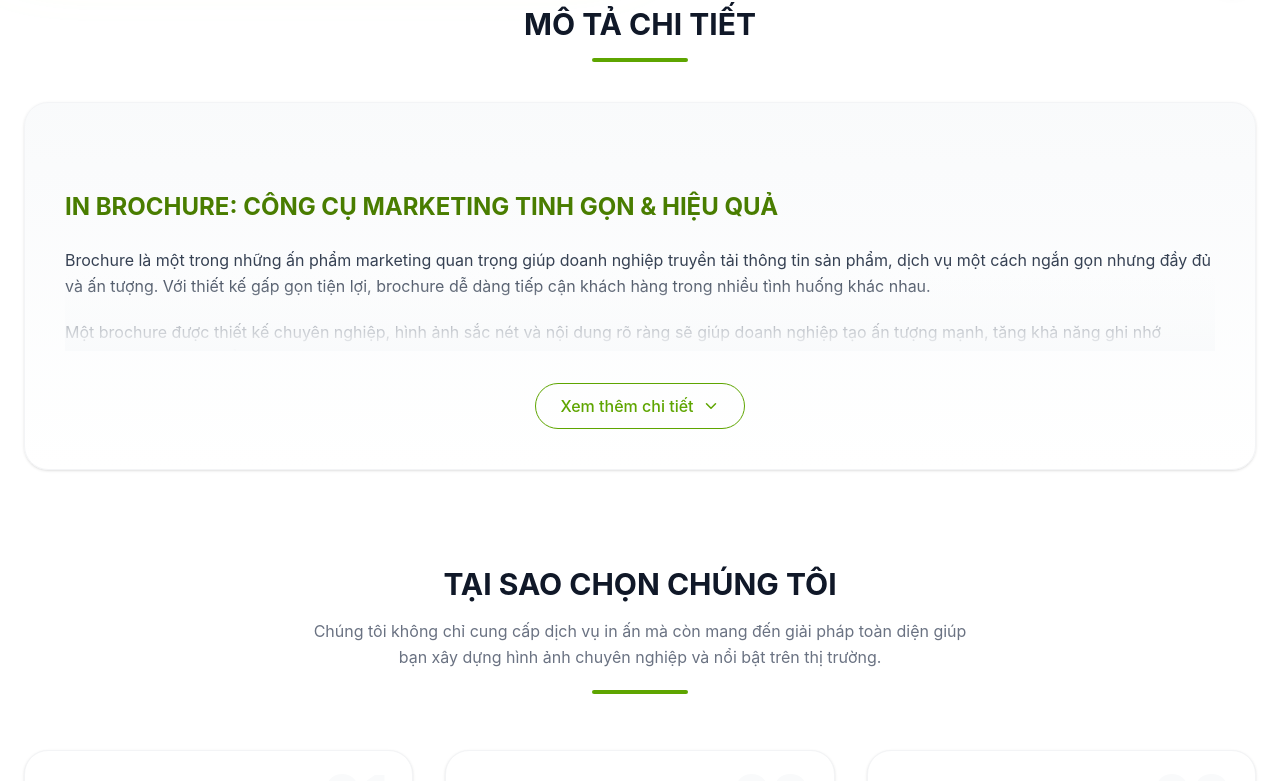
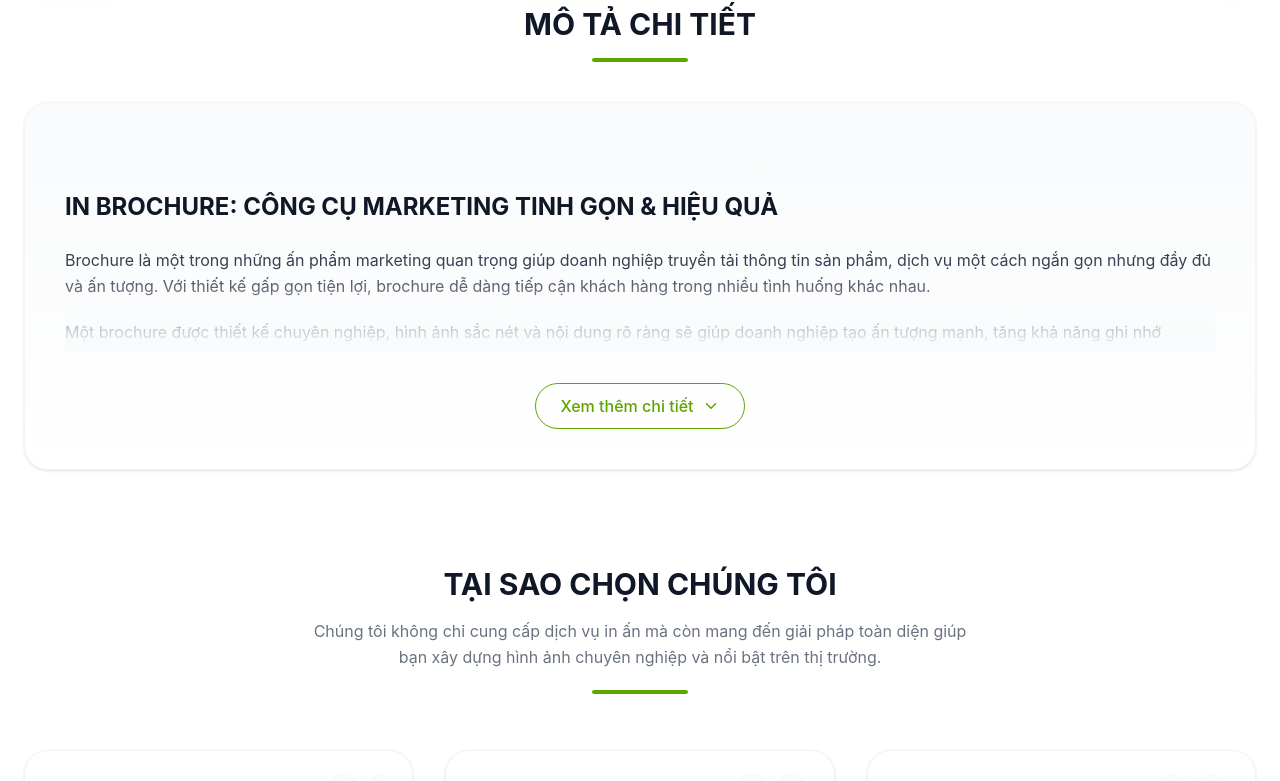
Before and after one commit to nhutdong143257/NKMOCPHAT, a React (Vite) app: page /dich-vu/in-brochure in a window 1280 px wide. Shown: the part 792-1573 px from the top of the page. Built offline with nearby package versions, Linux system fonts and the light colour scheme; no server answers; the database is empty.

Commit message:
Update Product Page 1.2

```diff
--- a/src/components/ServiceDescription.jsx
+++ b/src/components/ServiceDescription.jsx
@@ -22,7 +22,7 @@ const ServiceDescription = ({ slug }) => {
         {/* KHUNG NỘI DUNG (lớp mờ chỉ nằm trong đây) */}
         <div className="relative">
           <div
-            className={`prose prose-gray max-w-none transition-all duration-500 ease-in-out overflow-hidden ${
+            className={`prose prose-gray max-w-none text-gray-700 [&_p]:text-gray-700 [&_li]:text-gray-700 [&_h2]:text-gray-900 [&_h3]:text-gray-900 [&_h4]:text-gray-900 [&_strong]:text-gray-900 [&_a]:text-lime-700 transition-all duration-500 ease-in-out overflow-hidden ${
               expanded ? "max-h-[5000px]" : "max-h-52"
             }`}
           >
```
